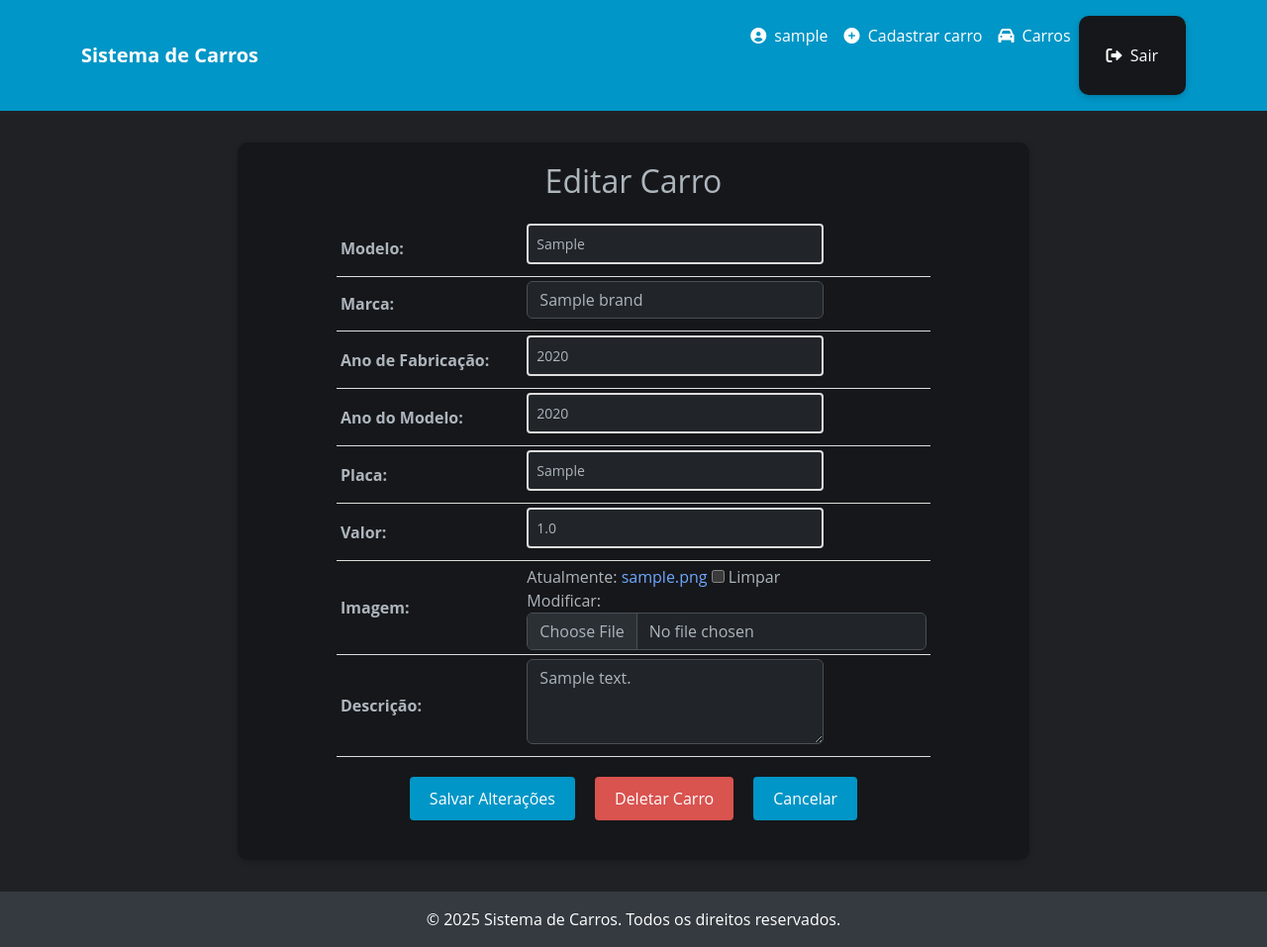
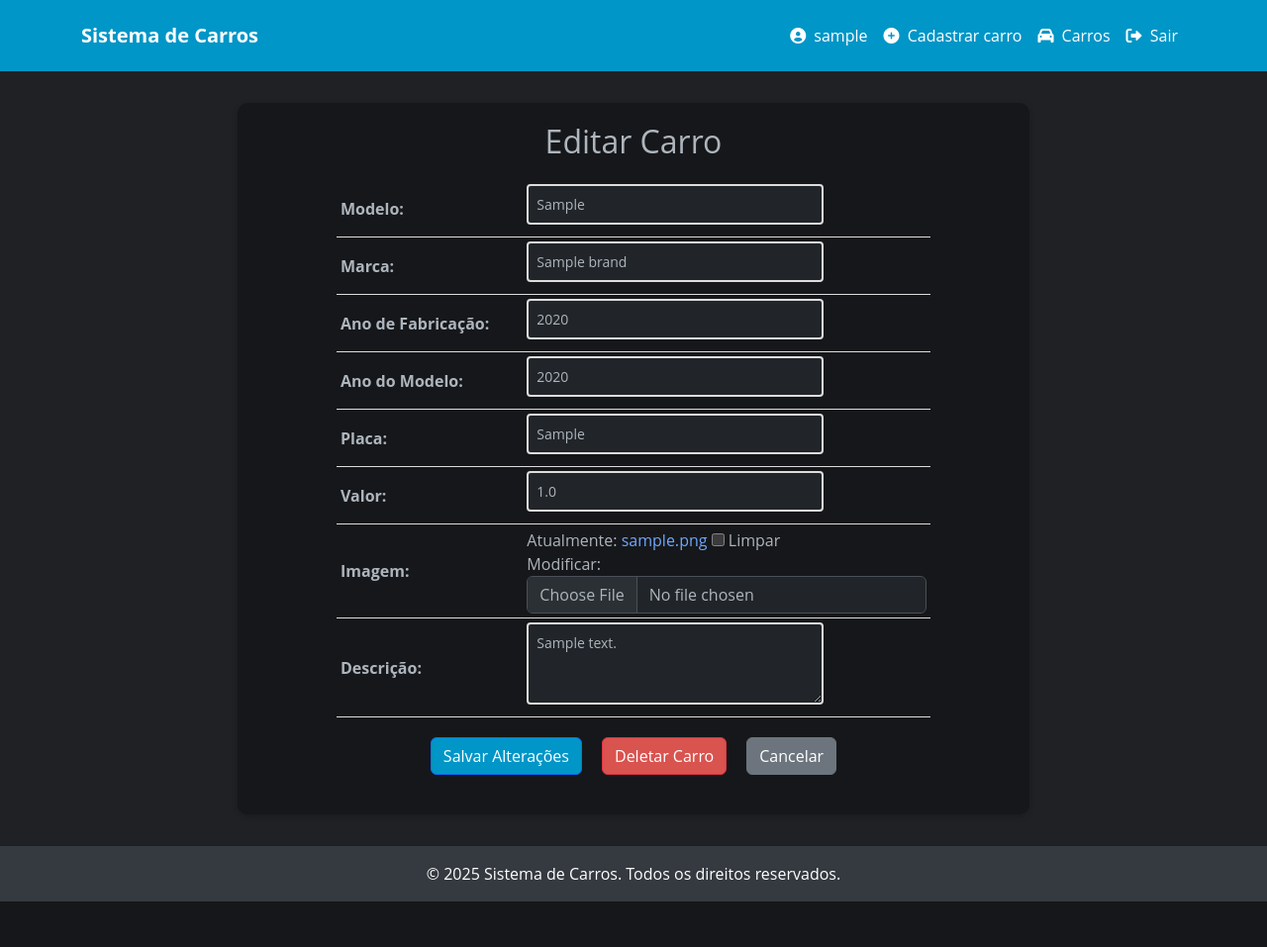
Before and after one commit to Akeenathon/cars_system, a Django app: page /cars/1/update/ in a window 1280 px wide. Shown: the whole page at 99% size. After the commit the page ends 911 px from the top, so only its background shows below. Run offline with Django 5.2, Linux system fonts and the light colour scheme; a user stored in the database is signed in; tables that the repository leaves empty hold one stand-in row (values such as "Sample post").

Commit message:
adjust templates, linter and create requirements

```diff
--- a/app/settings.py
+++ b/app/settings.py
@@ -45,8 +45,6 @@ INSTALLED_APPS = [
 
 LOGIN_URL = '/login/'
 LOGIN_REDIRECT_URL = '/'
-
-#LOGOUT_REDIRECT_URL = '/login/'
 
 MIDDLEWARE = [
     'django.middleware.security.SecurityMiddleware',
@@ -131,5 +129,5 @@ STATIC_ROOT = os.path.join(BASE_DIR, 'static/')
 
 DEFAULT_AUTO_FIELD = 'django.db.models.BigAutoField'
 
-MEDIA_ROOT = os.path.join(BASE_DIR,'media')
+MEDIA_ROOT = os.path.join(BASE_DIR, 'media')
 MEDIA_URL = '/media/'
--- a/app/templates/base.html
+++ b/app/templates/base.html
@@ -65,11 +65,13 @@
                 <i class="fas fa-user-circle me-1"></i> {{ user.username }}
               </a>
             </li>
-            <li class="nav-item">
-              <a class="nav-link" href="{% url 'car_create' %}">
-                <i class="fas fa-plus-circle me-1"></i> Cadastrar carro
-              </a>
-            </li>
+            {% if perms.cars.add_car %}
+              <li class="nav-item">
+                <a class="nav-link" href="{% url 'car_create' %}">
+                  <i class="fas fa-plus-circle me-1"></i> Cadastrar carro
+                </a>
+              </li>
+            {% endif %}
           {% endif %}
 
           {% if not user.is_authenticated %}
--- a/cars/admin.py
+++ b/cars/admin.py
@@ -7,6 +7,7 @@ class BrandAdmin(admin.ModelAdmin):
     list_display = ('name',)
     search_fields = ('name',)
 
+
 @admin.register(Car)
 class CarAdmin(admin.ModelAdmin):
     list_display = (
--- a/cars/templates/car_detail.html
+++ b/cars/templates/car_detail.html
@@ -96,8 +96,12 @@
   </div>
   {% if user.is_authenticated %}
     <div class="buttons-container">
+    {% if perms.cars.change_car %}
       <a href="{% url 'car_update' pk=object.pk %}" class="btn btn-primary">Editar</a>
+    {% endif %}
+    {% if perms.cars.delete_car %}
       <a href="{% url 'car_delete' pk=object.pk %}" class="btn btn-danger">Deletar</a>
+    {% endif %}
       <a href="{% url 'car_list' %}" class="btn btn-primary">Voltar</a>
     </div>
   {% else %}
--- a/cars/templates/car_update.html
+++ b/cars/templates/car_update.html
@@ -1,9 +1,8 @@
 {% extends "base.html" %}
 
 {% block content %}
-
   <style>
-    form {
+    .car-update-form {
       max-width: 800px;
       margin: 0 auto;
       padding: 20px;
@@ -12,30 +11,34 @@
       box-shadow: 0 2px 6px rgba(0, 0, 0, 0.2);
     }
 
-    form h1 {
+    .car-update-form h1 {
       font-size: 2rem;
       margin-bottom: 20px;
       text-align: center;
     }
 
-    table {
+    .car-update-form table {
       margin: 0 auto;
       border-collapse: collapse;
       width: 100%;
       max-width: 600px;
     }
 
-    th, td {
+    .car-update-form th,
+    .car-update-form td {
       padding: 4px;
       text-align: left;
       border-bottom: 1px solid #ddd;
     }
 
-    th {
+    .car-update-form th {
       background-color: #16171a;
     }
 
-    input[type="text"], input[type="number"], select, textarea {
+    .car-update-form input[type="text"],
+    .car-update-form input[type="number"],
+    .car-update-form select,
+    .car-update-form textarea {
       padding: 8px;
       font-size: 14px;
       border: 2px solid #ddd;
@@ -46,53 +49,36 @@
       transition: border-bottom-color 0.3s ease-in-out;
     }
 
-    input[type="text"]:focus, input[type="number"]:focus, select:focus, textarea:focus {
+    .car-update-form input[type="text"]:focus,
+    .car-update-form input[type="number"]:focus,
+    .car-update-form select:focus,
+    .car-update-form textarea:focus {
       outline: none;
       border-bottom-color: #0096c7;
     }
 
-    .btn {
-      background-color: #0096c7;
-      color: #fff;
-      border: none;
-      padding: 10px 20px;
-      font-size: 16px;
-      border-radius: 4px;
-      cursor: pointer;
-      transition: background-color 0.3s ease-in-out;
-    }
-
-    .buttons-container {
+    .car-update-form .buttons-container {
       display: flex;
       justify-content: center;
+      gap: 10px;
       margin-top: 20px;
       margin-bottom: 20px;
     }
 
-    .btn {
-      display: inline-block;
-      background-color: #0096c7;
-      color: #fff;
-      border: none;
-      padding: 10px 20px;
-      font-size: 16px;
-      border-radius: 4px;
-      cursor: pointer;
-      transition: background-color 0.3s ease-in-out;
-      margin: 0 10px;
+    .car-update-form .buttons-container .btn {
+      margin: 0 5px;
     }
 
-    .btn:hover {
-      background-color: #108eb8;
+    .car-update-form .btn-primary {
+      background-color: #0096c7;
     }
 
-    .btn-danger {
+    .car-update-form .btn-danger {
       background-color: #d9534f;
-      text-decoration: none !important;
     }
 
-    .btn-danger:hover {
-      background-color: #d2221c;
+    .car-update-form .btn-secondary {
+      background-color: #6c757d;
     }
 
     .error-message {
@@ -101,12 +87,12 @@
       margin-top: 5px;
     }
 
-    a {
+    .car-update-form a {
       text-decoration: none !important;
     }
+  </style>
 
-  </style>
-  <form method="post" enctype="multipart/form-data">
+  <form method="post" enctype="multipart/form-data" class="car-update-form">
     {% csrf_token %}
     <h1>Editar Carro</h1>
     <table>
@@ -115,7 +101,9 @@
     <div>
       <div class="buttons-container">
         <input type="submit" value="Salvar Alterações" class="btn btn-primary">
+      {% if perms.cars.delete_car %}
         <a href="{% url 'car_delete' pk=object.pk %}" class="btn btn-danger">Deletar Carro</a>
+      {% endif %}
         <a href="{% url 'car_list' %}" class="btn btn-secondary">Cancelar</a>
       </div>
     </div>
--- a/cars/views.py
+++ b/cars/views.py
@@ -9,7 +9,6 @@ class CarListView(ListView):
     template_name = 'car_list.html'
     context_object_name = 'cars'
     paginate_by = 12
-
 
     def get_queryset(self):
         queryset = super().get_queryset().order_by('model')
@@ -37,7 +36,7 @@ class CarUpdateView(LoginRequiredMixin, PermissionRequiredMixin, UpdateView):
     model = models.Car
     template_name = 'car_update.html'
     form_class = forms.CarForm
-    success_url =reverse_lazy('car_list')
+    success_url = reverse_lazy('car_list')
     permission_required = 'cars.change_car'
 
 
--- a/gemini_api/client.py
+++ b/gemini_api/client.py
@@ -1,9 +1,9 @@
 import google.generativeai as gemini
-import os
 
 
 # Configurando a API KEY
 gemini.configure(api_key='AIzaSyAFpH31XoGhsZQuyEj0CgrqgVqT2yOmwX0')
+
 
 def get_car_ai_bio(model, brand, year):
     # Criando a prompt (pergunta) a ser feita, (brand, model, year são as informações sobre o veiculo que sera adicionado)
--- /dev/null
+++ b/requirements_dev.txt
@@ -0,0 +1 @@
+flake8==7.2.0
--- a/users/views.py
+++ b/users/views.py
@@ -48,8 +48,7 @@ def toggle_favorite(request, car_id):
     car = get_object_or_404(Car, id=car_id)
     if car.favorited_by.filter(id=request.user.id).exists():
         car.favorited_by.remove(request.user)
-        messages.success(request, 'Carro removido dos favoritos.')
+        return redirect('profile')
     else:
         car.favorited_by.add(request.user)
-        messages.success(request, 'Carro adicionado aos favoritos.')
-    return redirect('car_list')
+        return redirect('car_list')
```
Also changed, not shown: app/templates/registration/login.html (+44 -5 lines), requirements.txt (added, +38 -0 lines), users/templates/profile.html (+25 -21 lines), users/templates/register.html (+35 -6 lines), cars/forms.py (line endings or trailing spaces).
